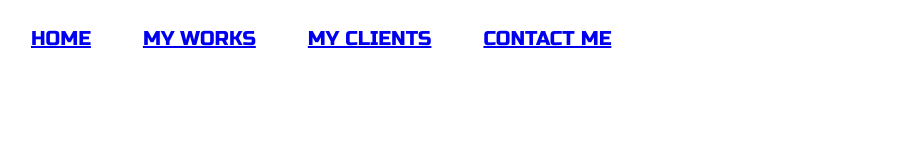
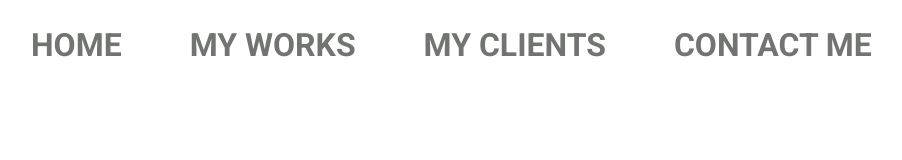
Before and after one commit to Malinka2021/myHoverAnimation, a plain HTML site: page index.html in a window 1280 px wide. Shown: the whole page, without its empty margins (135-1037 px from the left). Drawn offline with Linux system fonts and the light colour scheme.

Commit message:
:hover applied

```diff
--- a/css/style.css
+++ b/css/style.css
@@ -8,6 +8,9 @@
     --primary-color-line: #edd7fa;
     --secondary-color-text: #717471;
     --secondary-color-line: #f3e9f9;
+}
+* {
+    font-family: "Roboto", sans-serif; /* Default font for all elements */
 }
 .container {
     width: 75%;
@@ -20,12 +23,22 @@
 }
 .menu-list ul li{
     display: inline-block; /* Display list items in a row */
-    margin-right: 48px; /* Space between items */
+    margin-right: 64px; /* Space between items */
     padding: 10px 0; /* Space above and below */
-    font-family: 'Russo One', sans-serif;
-    font-size: 20px;
-    font-weight: 400;
-    color: var(--primary-color-text);
+    font-size: 32px;
+    font-weight: 700;
+    color: var(--secondary-color-text); /* Text color */
+    transition: transform 0.3s ease; /* Smooth transition for scaling */
+
+}
+.menu-list ul li a{
+    display: inline-block;  /* otherwise transform won't work */
+    color: inherit; /* Inherit color from parent */
     text-decoration: none; /* Remove underline */
-    transition: color 0.3s ease; /* Smooth transition for hover effect */
 }
+.menu-list ul li:hover{
+    /*color: var(--primary-color-headlines); /* Change color on hover */
+    transform: scale(1.5); /* Scale up on hover */
+    text-shadow: 4px 4px 3px var(--primary-color-text), 8px 8px 3px var(--primary-color-text); /* Add shadow effect */
+    transition: transform 0.5s ease-in-out, text-shadow 0.5s ease-in-out; /* Smooth transition for scaling and shadow */
+}
```
